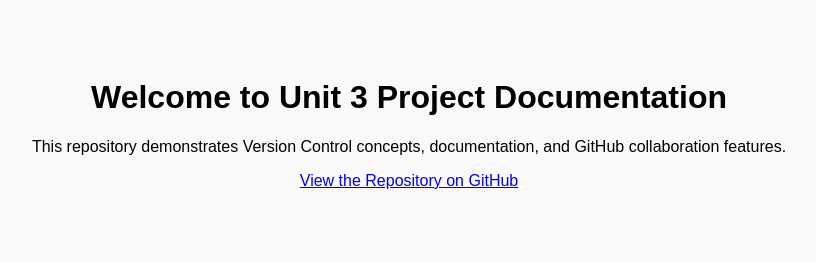
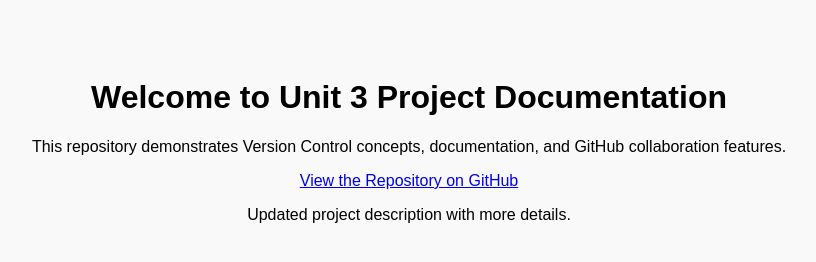
Before and after one commit to vijays012/Unit--3-Assignment, a plain HTML site: page index.html in a window 1280 px wide. Shown: the whole page, without its empty margins (231-1047 px from the left). Drawn offline with Linux system fonts and the light colour scheme.

Commit message:
Enhanced project description in index.html

```diff
--- a/index.html
+++ b/index.html
@@ -11,3 +11,4 @@
   <p><a href="https://github.com/vijays012/Unit--3-Assignment">View the Repository on GitHub</a></p>
 </body>
 </html>
+<p>Updated project description with more details.</p>
```
